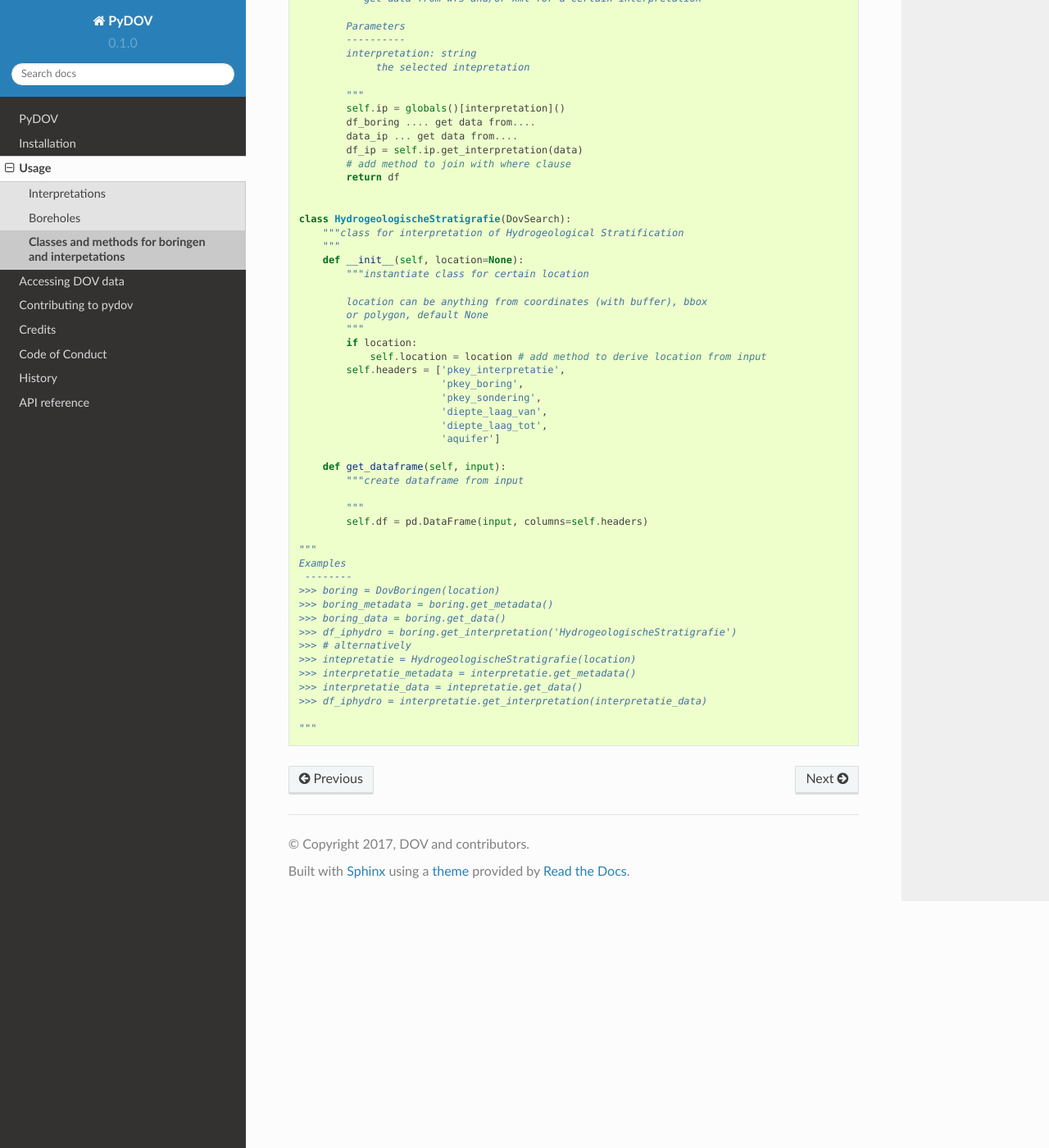
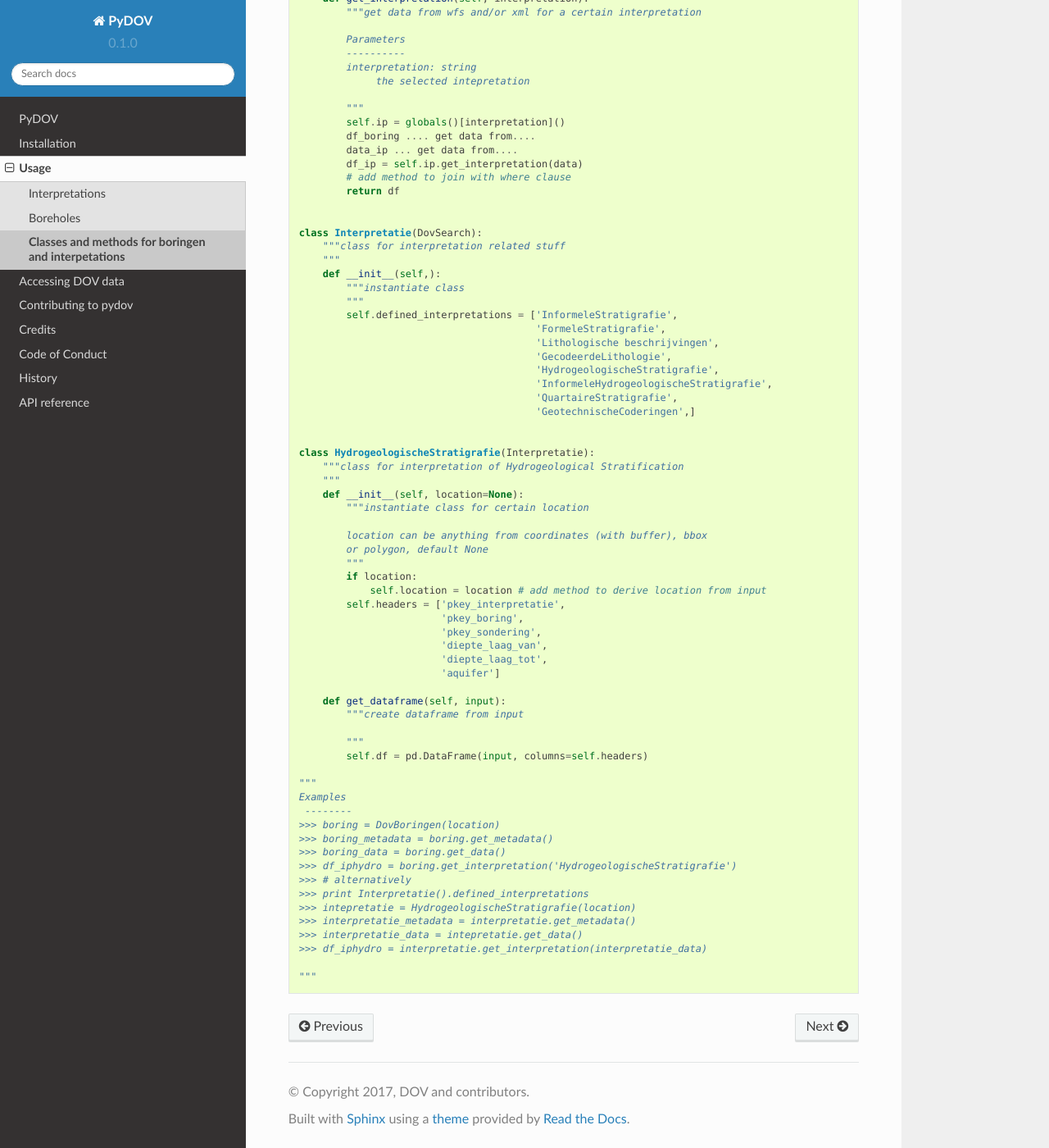
Before and after one commit to DOV-Vlaanderen/pydov, a Sphinx documentation site: the page built from docs/discussion_note_boringen_methods.rst, in a window 1280 px wide and 1400 px high, scrolled down 839 px. Shown: the whole window at 82% size. Built offline with Sphinx 7.4.7 and the Read the Docs theme 2.0.0, drawn with Linux system fonts in a browser that asks for light colours.

Commit message:
add interpretation class with listing of possible interpretations

```diff
--- a/docs/discussion_note_boringen_methods.rst
+++ b/docs/discussion_note_boringen_methods.rst
@@ -55,7 +56,23 @@ Possible schema:
            return df
 
 
-   class HydrogeologischeStratigrafie(DovSearch):
+   class Interpretatie(DovSearch):
+       """class for interpretation related stuff
+       """
+       def __init__(self,):
+           """instantiate class
+           """
+           self.defined_interpretations = ['InformeleStratigrafie',
+                                           'FormeleStratigrafie',
+                                           'Lithologische beschrijvingen',
+                                           'GecodeerdeLithologie',
+                                           'HydrogeologischeStratigrafie',
+                                           'InformeleHydrogeologischeStratigrafie',
+                                           'QuartaireStratigrafie',
+                                           'GeotechnischeCoderingen',]
+
+
+   class HydrogeologischeStratigrafie(Interpretatie):
        """class for interpretation of Hydrogeological Stratification
        """
        def __init__(self, location=None):
@@ -87,6 +104,7 @@ Possible schema:
    >>> boring_data = boring.get_data()
    >>> df_iphydro = boring.get_interpretation('HydrogeologischeStratigrafie')
    >>> # alternatively
+   >>> print Interpretatie().defined_interpretations
    >>> intepretatie = HydrogeologischeStratigrafie(location)
    >>> interpretatie_metadata = interpretatie.get_metadata()
    >>> interpretatie_data = intepretatie.get_data()
```
Also changed, not shown: other parts of docs/discussion_note_boringen_methods.rst (+1 -0 lines).
